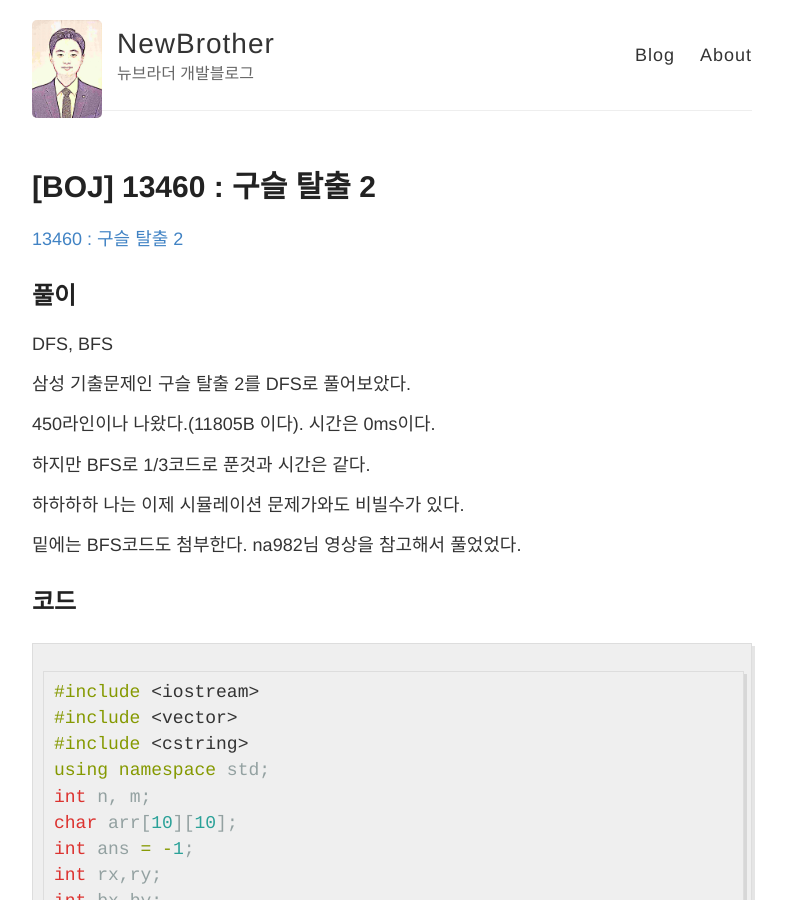
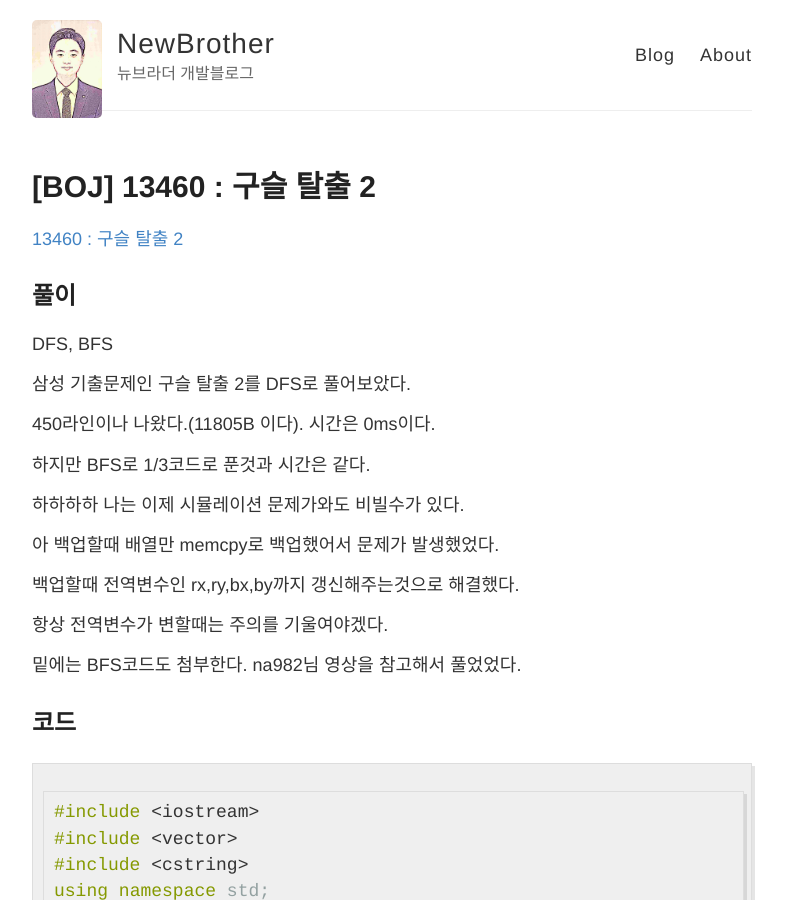
Before and after one commit to newbrother/newbrother.github.io, a Jekyll site: the page built from _posts/2019-4-09-BOJ-13460.md, in a window 1280 px wide and 900 px high. Shown: the whole window, without its empty margins (248-1034 px from the left). Built offline with Jekyll 4.4.1, drawn with Linux system fonts in a browser that asks for light colours.

Commit message:
Update 2019-4-09-BOJ-13460.md

```diff
--- a/_posts/2019-4-09-BOJ-13460.md
+++ b/_posts/2019-4-09-BOJ-13460.md
@@ -16,6 +16,12 @@ DFS, BFS
 하지만 BFS로 1/3코드로 푼것과 시간은 같다.
 
 하하하하 나는 이제 시뮬레이션 문제가와도 비빌수가 있다.
+
+아 백업할때 배열만 memcpy로 백업했어서 문제가 발생했었다.
+
+백업할때 전역변수인 rx,ry,bx,by까지 갱신해주는것으로 해결했다.
+
+항상 전역변수가 변할때는 주의를 기울여야겠다.
 
 밑에는 BFS코드도 첨부한다. na982님 영상을 참고해서 풀었었다.
 
```
